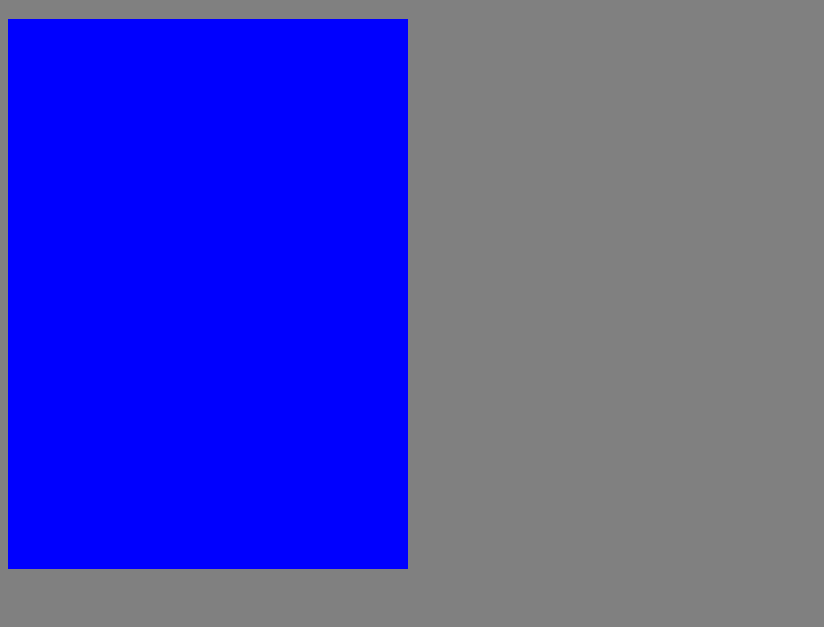
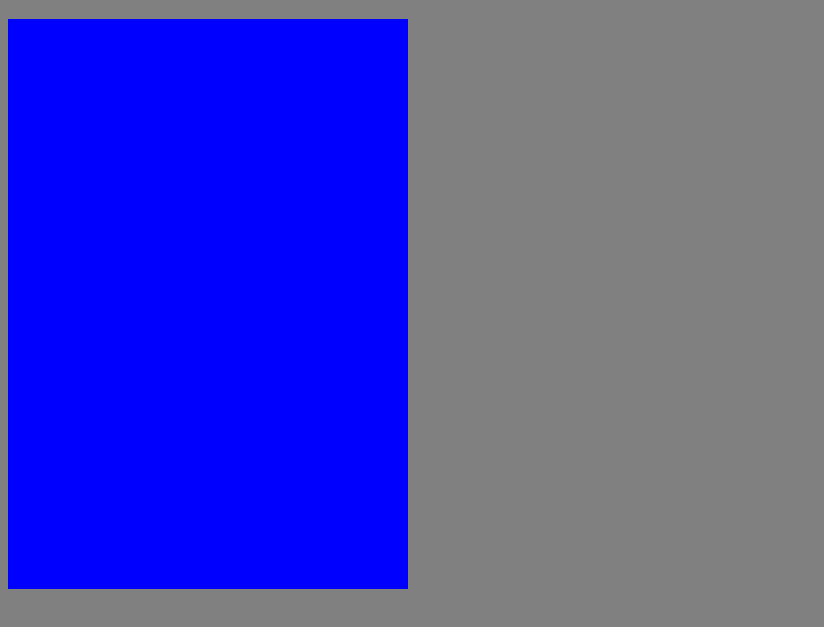
Before and after one commit to BlueStickman/BlueStickman.github.io, a plain HTML site: page index.html in a window 1280 px wide. Shown: the part 61-688 px from the top of the page, without its empty margins (0-824 px from the left). Drawn offline with Linux system fonts and the light colour scheme.

Commit message:
Update index.html

```diff
--- a/index.html
+++ b/index.html
@@ -8,7 +8,7 @@
 <h1>Modded Among us</h1>
 </center>
 <center-left>
-<canvas style=background-color:blue width=400 height = 550>
+<canvas style=background-color:blue width=400 height = 570>
 <center>
 <h1>Sections</h1>
 </center>
```
